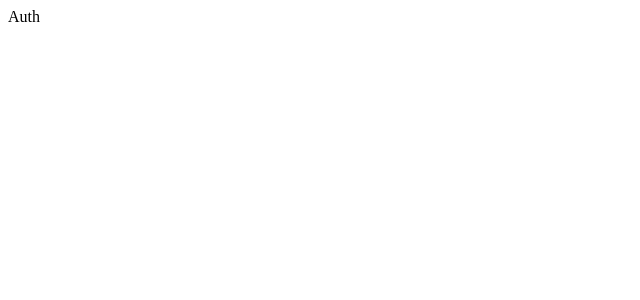
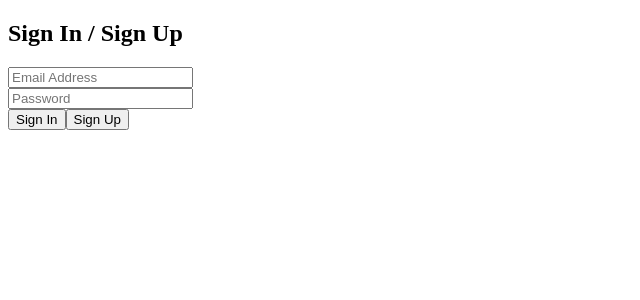
Before and after one commit to Trevor-Rezac/adv-react-guestbook-auth, a React app: page /auth in a window 1280 px wide. Shown: the top 300 px of the page, without its empty margins (0-640 px from the left). Built offline with nearby package versions, Linux system fonts and the light colour scheme.

Commit message:
created auth form, input state updates onChange

```diff
--- a/src/views/Auth/Auth.jsx
+++ b/src/views/Auth/Auth.jsx
@@ -1,7 +1,33 @@
-import React from 'react'
+import React from 'react';
+import { useState } from 'react';
 
 export default function Auth() {
+  const [email, setEmail] = useState('');
+  const [password, setPassword] = useState('');
+
+
+
   return (
-    <div>Auth</div>
+    <div>
+      <h2>Sign In / Sign Up</h2>
+      <form>
+        <input
+          type='email'
+          value={email}
+          placeholder='Email Address'
+          onChange={(e) => setEmail(e.target.value)}
+        /><br/>
+        <input
+          type='password'
+          value={password}
+          placeholder='Password'
+          onChange={(e) => setPassword(e.target.value)}
+        />
+        <div>
+          <button type='sign-in'>Sign In</button>
+          <button type='sign-up'>Sign Up</button>
+        </div>
+      </form>
+    </div>
   )
 }
--- a/src/views/Home/Home.jsx
+++ b/src/views/Home/Home.jsx
@@ -2,6 +2,10 @@ import React from 'react'
 
 export default function Home() {
   return (
-    <div>Home</div>
+
+    <div>
+      <h2>Home</h2>
+      <p>Eventually this will only be seen if the user is logged in.</p>
+    </div>
   )
 }
```
